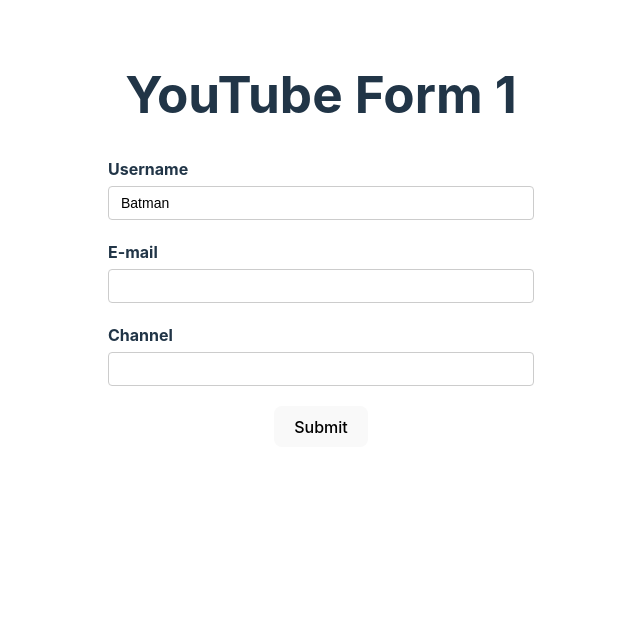
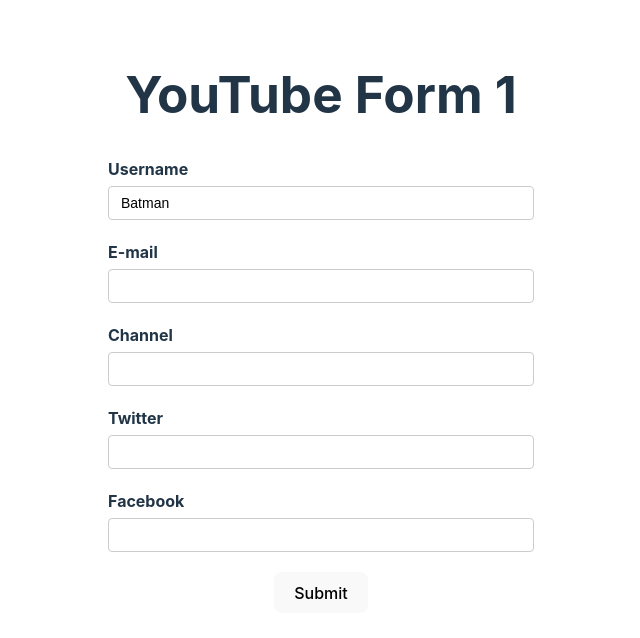
Before and after one commit to thanhtu0/React-Hook-Form-Tutorials, a React (Vite) app: page / in a window 1280 px wide. Shown: the top 638 px of the page, without its empty margins (319-959 px from the left). Built offline with nearby package versions, Linux system fonts and the light colour scheme.

Commit message:
feat: 13. Nested Objects

```diff
--- a/src/components/YouTubeForm.tsx
+++ b/src/components/YouTubeForm.tsx
@@ -7,6 +7,10 @@
 	username: string;
 	email: string;
 	channel: string;
+	social: {
+		twitter: string;
+		facebook: string;
+	};
 };
 
 export const YouTubeForm = () => {
@@ -15,6 +19,10 @@
 			username: 'Batman',
 			email: '',
 			channel: '',
+			social: {
+				twitter: '',
+				facebook: '',
+			},
 		},
 	});
 	// Hoặc
@@ -103,6 +111,33 @@
 					<p className='error'>{errors.channel?.message}</p>
 				</div>
 
+				<div className='form-control'>
+					<label htmlFor='twitter'>Twitter</label>
+					<input
+						type='text'
+						id='twitter'
+						{...register('social.twitter', {
+							required: {
+								value: true,
+								message: 'Twitter is required',
+							},
+						})}
+					/>
+				</div>
+
+				<div className='form-control'>
+					<label htmlFor='facebook'>Facebook</label>
+					<input
+						type='text'
+						id='facebook'
+						{...register('social.facebook', {
+							required: {
+								value: true,
+								message: 'Facebook is required',
+							},
+						})}
+					/>
+				</div>
 				<button>Submit</button>
 			</form>
 			<DevTool control={control} />
```
